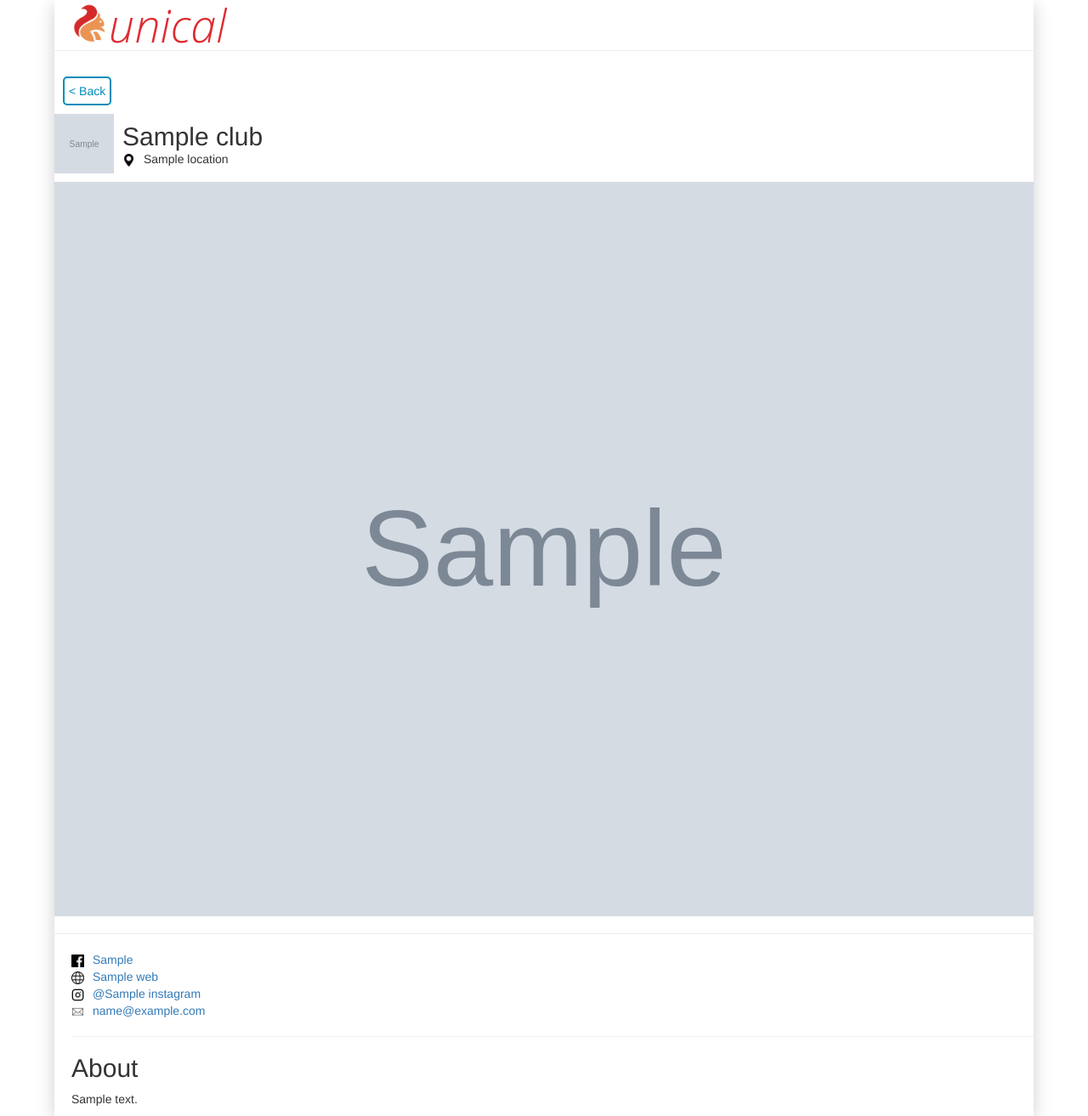
After one commit to jaric-thorning/unical, a Django app: template events/templates/events/club.html in a window 1280 px wide. The commit adds this page. Shown: the whole page at 85% size. Run offline with Django 3.2, Linux system fonts and the light colour scheme; the template is opened without the code that fills it: most values are stand-ins (such as "Sample title", 1, 10 or a date in 2020); grey boxes marked "Sample" are stand-in pictures; some libraries are stand-ins or nearby versions.

Commit message:
Added club info page and added infomration to club model

```diff
--- a/events/static/events/css/styles.css
+++ b/events/static/events/css/styles.css
@@ -148,8 +148,8 @@ body {
 }
 
 .clubIcon {
-  height: 60px;
-  width: 60px;
+  height: 70px;
+  width: 70px;
   display: inline;
   margin-right: 10px;
 }
@@ -158,12 +158,19 @@ body {
   display: inline;
 }
 
+#description{
+  white-space: pre-line;
+}
 
-
+#eventName{
+margin: 0;
+padding-top: 10px;
+}
 
 #clubInfo{
   padding-left: 20px;
 }
+
 #left{
   float: left;
   width: 25%;
--- /dev/null
+++ b/events/templates/events/club.html
@@ -0,0 +1,63 @@
+
+{% extends 'base.html' %}
+{% load static %}
+
+{% block content %}
+
+
+<script>
+{% block jquery %}
+
+function goBack() {
+  window.history.back();
+}
+
+{% endblock %}
+</script>
+
+
+<div id = "container_id">
+
+	<div id="header">
+		<a href="/calendar"><img class="logo" src="{% static '/events/logo.png' %}"></a>
+		<div class="nav">
+			<h1 id="title1">unical</h1>
+		</div>
+	<hr id="headhr">
+	</div>
+
+
+
+	<button onclick="goBack()" id="backBtn">< Back</button>
+
+	<!-- <div id="clubInfo"> -->
+		<div>
+			<p style="float: left;"><img class="clubIcon" src="{{ club.club_image.url }}"></p>
+			<h2 id="eventName">{{ club.name }}</h2>
+			<img class="icon" src="{% static '/events/pin.png' %}"><p class="eventInfo">{{club.location }}</p>
+		<!-- </div><br> -->
+
+
+	</div>
+	<img id="eventImg" src="{{ club.cover_image.url }}"><br>
+	<hr>
+	<div id="clubInfo">
+		<img class="icon" src="{% static '/events/fb.png' %}"><p class="eventInfo"><a href="https://www.facebook.com/{{ club.fb }}">{{ club.fb }}</a></p><br>
+		<img class="icon" src="{% static '/events/web.png' %}"><p class="eventInfo"><a href="{{ club.web }}">{{ club.web }}</a></p><br>
+		<img class="icon" src="{% static '/events/instagram.png' %}"><p class="eventInfo"><a href="https://www.instagram.com/{{ club.instagram }}">@{{ club.instagram }}</a></p><br>
+		<img class="icon" src="{% static '/events/email.png' %}"><p class="eventInfo"><a href="mailto:{{ club.email }}">{{ club.email }}</a></p><br>
+		<!-- <img class="icon" src="{% static '/events/fb.png' %}"><p class="eventInfo"><a href="{{ club.fb }}">{{ club.fb }}</a></p><br> -->
+
+		<hr>
+
+		<h2>About</h2>
+		<p id = "description">{{ club.description }} </p>
+
+	</div>
+
+
+
+
+
+</div>
+{% endblock %}
--- a/events/urls.py
+++ b/events/urls.py
@@ -11,4 +11,5 @@ urlpatterns = [
 	url(r'^calendar/$', views.CalendarView.as_view(), name='calendar'),
 	url(r'^api/searchEvents', views.searchEvents, name='searchEvents'),
 	url(r'^event/$', views.EventView.as_view(), name='event'),
+	url(r'^club/$', views.ClubView.as_view(), name='club'),
 ]
```
Also changed, not shown: events/models.py (+8 -0 lines), events/templates/events/event.html (+11 -11 lines), events/views.py (+30 -3 lines), db.sqlite3, events/migrations/0007_auto_20190525_0849.py (added), events/migrations/0008_auto_20190525_0939.py (added), events/static/events/email.png (added), events/static/events/instagram.png (added), events/static/events/web.png (added), media/images/39288560_1983856004971542_5135027152084795392_o.jpg (added), media/images/barscover.png (added), 1 other file.
